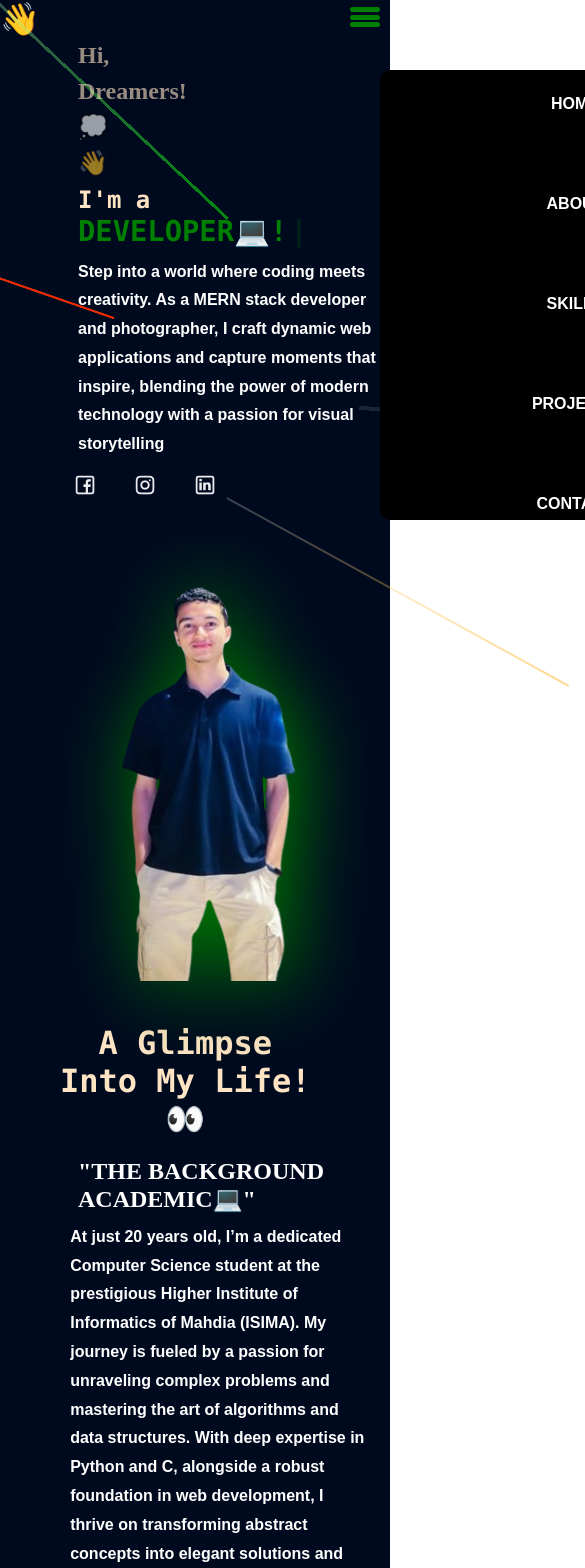
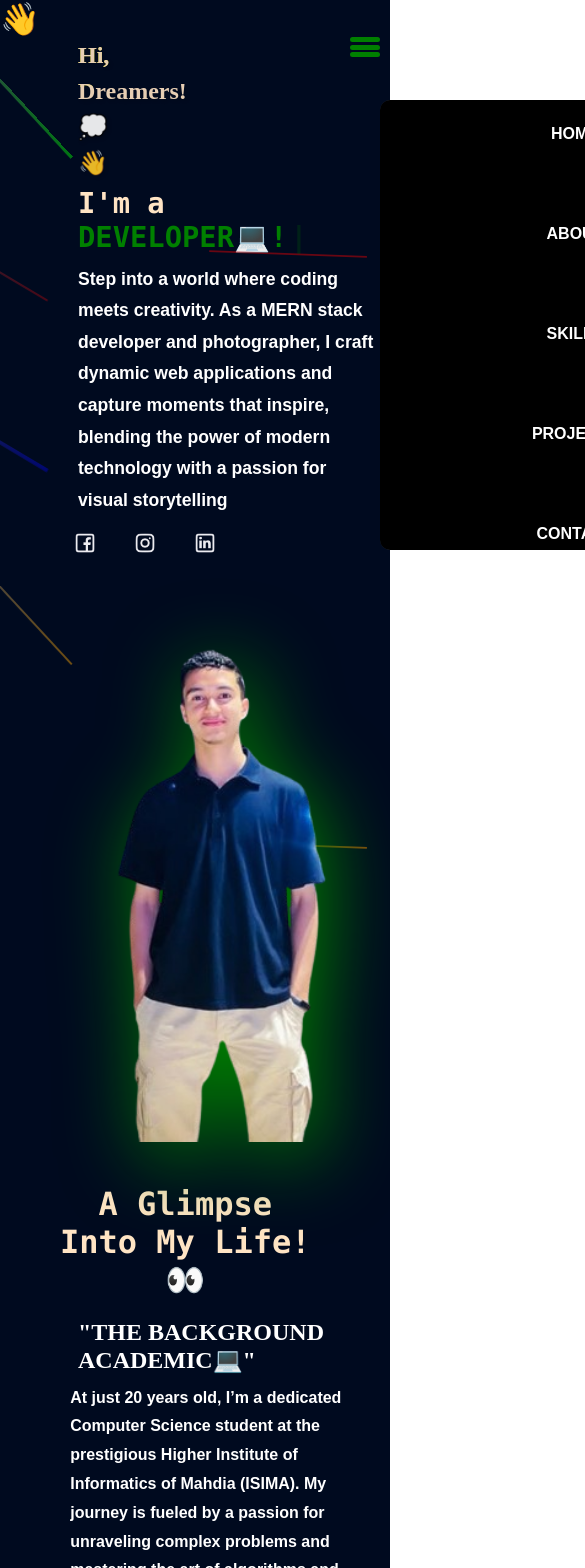
Before and after one commit to Lassoued95/Portfolio, a Next.js app: page / in a window 390 px wide. Shown: the top 1568 px of the page, 585 px wide, since content can reach past the window. Built offline with nearby package versions, Linux system fonts and the light colour scheme.

Commit message:
last changes

```diff
--- a/app/page.module.css
+++ b/app/page.module.css
@@ -91,7 +91,7 @@
 }
 
 .line {
-  position: absolute;
+  position: fi;
   width: 100%;
   height: 2px;
   background: linear-gradient(90deg, rgba(255, 255, 255, 0.2), rgba(0, 255, 0, 0.5));
@@ -246,6 +246,7 @@
   flex-wrap: wrap; /* To wrap images on smaller screens */
 }
 .imageSocial {
+
   width: 30px; /* Adjust as needed */
   height:auto;
   border-radius: 10px;
@@ -425,7 +426,7 @@
   font-weight: 600;
   margin-bottom: 0.7rem;
   width: 500px;
-  margin-top: 10px;
+  margin-top: 00px;
   margin-left: 35%;
   font-family: "Arial", sans-serif;
   color: white;
@@ -513,6 +514,7 @@
   position: relative;
 }
 .ulh{
+  backdrop-filter: blur(10px);
 	list-style-type: none;
 	margin: 10px;
 	padding: 30px;
@@ -521,7 +523,7 @@
   display: flex;
   justify-content: flex-end;
   list-style: none;
-	border-radius: 10px
+	border-radius: 10px;
 
 }
 .lih{
@@ -567,11 +569,18 @@
   padding: 10px;
 
 
+
 }
-.navbar{
-  float: right;
-  margin-top: -30px;
+.navbar {
+  /* Fixes the navbar to the top of the viewport */
+ top: -25px;          /* Aligns it to the top */
+ left: 0%;         /* Stretches it from the left */
+ right: 0;
+ position: fixed;
 
+ height: 40px;        /* Stretches it from the right */
+ z-index: 1000;  /* Ensures the navbar stays on top of other content */
+ padding: 10px 0; /* Adjust padding for top and bottom spacing */
 }
 /* Enable hover only on non-touch devices */
 @media (hover: hover) and (pointer: fine) {
@@ -707,17 +716,103 @@
     height: 820vh; /* or more, depending on your design */
 
   }
+
+
+  .line {
+    position: fixed;
+    width: 50%;
+    height: 100%;
+    background-repeat: repeat;
+    background-size: cover;
+
+    background: rgba(255, 255, 255, 0.2);
+    animation: lineAnimation 3s  infinite;
+  }
+  .line:nth-child(1) {
+    top: 10%;
+    height: 3px; /* Slightly thicker */
+    animation-delay: 0s;
+    background: linear-gradient(90deg, rgba(255, 255, 255, 0.3), rgba(0, 255, 0, 0.6));
+  }
+
+  .line:nth-child(2) {
+    top: 30%;
+    height: 2px;
+    animation-delay: 0.5s;
+    background: linear-gradient(90deg, rgba(255, 255, 255, 0.2), rgba(255, 0, 0, 0.5));
+  }
+
+  .line:nth-child(3) {
+    top: 50%;
+    height: 4px; /* Slightly thicker */
+    animation-delay: 0.5s;
+    background: linear-gradient(90deg, rgba(255, 255, 255, 0.2), rgba(0, 0, 255, 0.6));
+  }
+
+  .line:nth-child(4) {
+    top: 70%;
+    height: 2px;
+    animation-delay: 3s;
+    background: linear-gradient(90deg, rgba(255, 255, 255, 0.3), rgba(255, 165, 0, 0.6));
+  }
+  .line:nth-child(5) {
+    top: 100%;
+    height: 2px;
+    animation-delay: 1s;
+    background: linear-gradient(90deg, rgba(255, 255, 255, 0.2), rgba(255, 0, 0, 0.5));
+  }
+  .line:nth-child(6) {
+    top: 100%;
+    height: 2px;
+    animation-delay: 1s;
+    background: orange;
+  }
+  .line:nth-child(7) {
+    top: 30%;
+    height: 2px;
+    animation-delay: 1s;
+    background: red;
+  }
+  .line:nth-child(8) {
+    top: 30%;
+    height: 2px;
+    animation-delay: 1s;
+    background: green;
+  }
+
+  @keyframes lineAnimation {
+  0% {
+    transform: translateX(-100%) rotate(0deg) scale(0.8);
+    opacity: 0.4;
+  }
+  25% {
+    transform: translateX(-50%) rotate(45deg) scale(1);
+    opacity: 0.7;
+  }
+  50% {
+    transform: translateX(0%) rotate(90deg) scale(1.2);
+    opacity: 1;
+  }
+  75% {
+    transform: translateX(50%) rotate(45deg) scale(1);
+    opacity: 0.7;
+  }
+  100% {
+    transform: translateX(100%) rotate(0deg) scale(0.8);
+    opacity: 0.4;
+  }
+}
+
+
+
   .cardd {
     margin: 0;
-    opacity: 0.6;
-    line-height: 1.5;
-    max-width: 10ch;
+    opacity: 0.9;
     text-wrap: balance;
     margin-left: 20%;
     margin-bottom:-10%;
     margin-top: 0%;
     height: 50px;
-    width: 0%;
     font-size: 1.5em;
 
     font-weight: bold;
@@ -732,6 +827,7 @@
     font-weight: bold;
     font-family: var(--font-mono);
     color:bisque;
+    font-size: 1.8em;
     margin-left: 20%;
     margin-top: 35%;
     display: flex; /* Make the container a flexbox to align items in a row */
@@ -747,16 +843,7 @@
     display: flex; /* Make the container a flexbox to align items in a row */
     align-items: center; /* Vertically align items in the center */
   }
-  .paragh {
-    font-weight: 280;
-    margin-bottom: 0.7rem;
-    margin-top: 10px;
-    margin-left: 25%%;
-    font-family: "Arial", sans-serif;
-    color: white;
-    text-wrap: balance;
-    line-height: 1.8;
-  }
+
   .paragh {
     font-weight: 600;
     margin-bottom: 0.7rem;
@@ -765,24 +852,40 @@
     margin-left: 20%;
     font-family: "Arial", sans-serif;
     color: white;
+    font-size: 1.1em;
     text-wrap: balance;
     line-height: 1.8;
   }
   .social{
     margin-right: 100px;
+
   }
+  .imageSocial {
+
+    width: 30px; /* Adjust as needed */
+    height:auto;
+    border-radius: 10px;
+    transition: transform 0.7s ease-in-out;
+
+    }
   .avatar{
-    height: 500px;
-    width: 500px;
+    height: 600px;
+    width: 600px;
     border-radius: 20px;
     margin-left: -7%;
-    margin-top: -10%;
-    padding-top: 20px;
-    filter: drop-shadow(0.5rem 5px  40px green);
+    margin-top: -15%;
+    align-items: flex-end;
+    padding-top: -250px;
+    filter: drop-shadow(0.6rem 15px  40px green);
+    background-size: cover;
     }
     .divavatar{
-      margin-top: 4%;
+      margin-top: 11%;
+      margin-left: -8%;
+
+
     }
+
 
 
     .ulh {
@@ -807,12 +910,12 @@
       margin: 20px 0;
   }
   .navbar {
-    position: fixed; /* Fixes the navbar to the top of the viewport */
+     /* Fixes the navbar to the top of the viewport */
     top: -10px;          /* Aligns it to the top */
     left: 0%;         /* Stretches it from the left */
     right: 0;
+    position: fixed;
     height: 40px;        /* Stretches it from the right */
-    background-color: #f50707; /* Adjust the background color */
     z-index: 1000;  /* Ensures the navbar stays on top of other content */
     padding: 10px 0; /* Adjust padding for top and bottom spacing */
   }
@@ -824,6 +927,7 @@
     align-items: flex-end; /* Align the lines to the right */
     margin-top: 7%; /* Adjust as needed */
     float: right;
+
     width: 50px;
     height: 40px;
     cursor: pointer;
@@ -831,8 +935,10 @@
 
   /* Each bar in the hamburger icon */
   .menuIcon div {
+
     background-color: green;
     height: 25%;
+
     width: 100%; /* Full width */
     border-radius: 4px;
   }
@@ -852,6 +958,7 @@
     margin-left: 20%;
     margin-top: 20px;
     font-size: 1.5em;
+
   }
   .paragh1{
     font-weight: 600;
@@ -874,6 +981,9 @@
     cursor: pointer;
     transition: transform 5s ease;
     filter: drop-shadow(0.5rem 25px  40px green);
+  }
+  .avatar2:hover{
+    transform: scale(1.3);
   }
   .skills{
     margin-top: 20%;
--- a/app/page.tsx
+++ b/app/page.tsx
@@ -57,6 +57,8 @@ function Home() {
         </div>
 
       <div>
+
+
       <Aboutt/>
 
       </div>
--- a/app/socialmedia/page.tsx
+++ b/app/socialmedia/page.tsx
@@ -4,7 +4,7 @@ import styles from "../page.module.css";
 import { link } from "fs";
 const imagsocial = [
     { src: "icons8-facebook-48.png",
-        title:"click to visit the instagram post",
+      link:"https://www.facebook.com/mohamedlassoued1010",
 
       },
       {
@@ -22,7 +22,6 @@ function SocialMed(){
 
         <div className={styles.imageGallerySocial}>
         { imagsocial.map((image, index) =>(
-
             <a href={image.link} key={index} target="_blank" rel="noopener">
             <img
             src={image.src}
```
